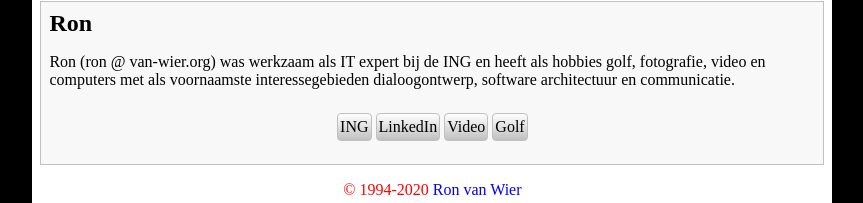
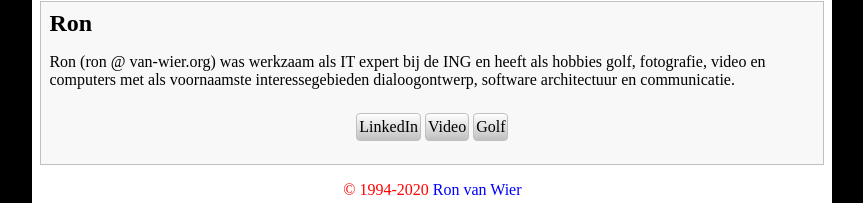
Before and after one commit to ronvwier/ronvwier.github.io, a plain HTML site: page index.html in a window 1280 px wide. Shown: the part 137-340 px from the top of the page, without its empty margins (6-869 px from the left). Drawn offline with Linux system fonts and the light colour scheme.

Commit message:
remove ing

```diff
--- a/index.html
+++ b/index.html
@@ -22,7 +22,6 @@ architectuur en communicatie.
 </p>
 
 <div class="links">
-<a href="http://www.ing.nl/" title="Het bedrijf waar ik werk">ING</a>
 <a href="http://www.linkedin.com/in/ronvwier" title="Mijn profiel op LinkedIn">LinkedIn</a>
 <a href="http://www.youtube.com/user/ronvwier" title="Mijn video's op YouTube">Video</a>
 <a href="http://www.golfbaansloten.nl/" title="Mijn golfclub">Golf</a>
```
